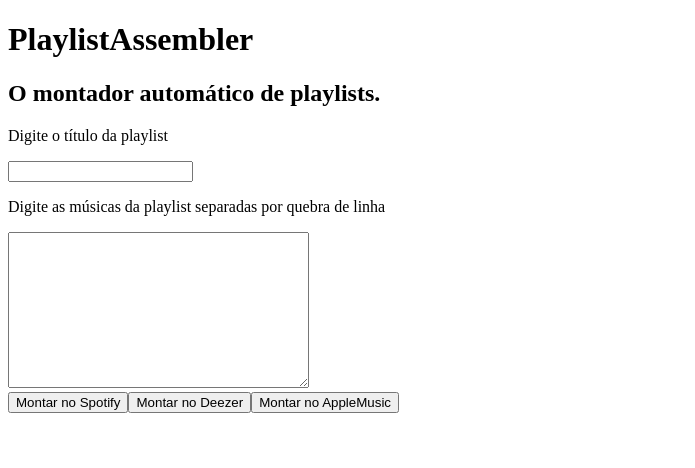
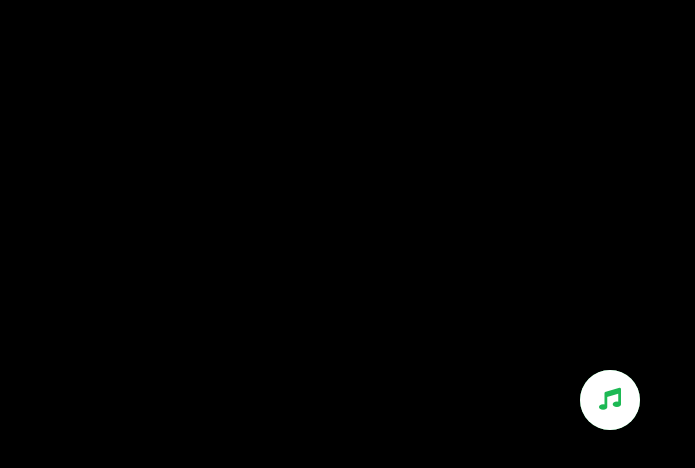
Before and after one commit to JoaoP-Silva/PlaylistAssembler, a React (Create React App) app: page / in a window 1280 px wide. Shown: the top 468 px of the page, without its empty margins (0-695 px from the left). Built offline with nearby package versions, Linux system fonts and the light colour scheme.

Commit message:
search-box

```diff
--- a/package.json
+++ b/package.json
@@ -6,7 +6,9 @@
     "@testing-library/jest-dom": "^5.16.5",
     "@testing-library/react": "^13.4.0",
     "@testing-library/user-event": "^13.5.0",
+    "bootstrap": "^5.2.1",
     "react": "^18.2.0",
+    "react-bootstrap": "^2.5.0",
     "react-dom": "^18.2.0",
     "react-scripts": "5.0.1",
     "web-vitals": "^2.1.4"
--- a/public/index.html
+++ b/public/index.html
@@ -3,6 +3,7 @@
   <head>
     <meta charset="utf-8" />
     <link rel="icon" href="%PUBLIC_URL%/favicon.ico" />
+    <link rel="stylesheet" href="https://cdnjs.cloudflare.com/ajax/libs/font-awesome/5.15.3/css/all.min.css"/>
     <meta name="viewport" content="width=device-width, initial-scale=1" />
     <meta name="theme-color" content="#000000" />
     <meta
--- a/src/backend/app.js
+++ b/src/backend/app.js
@@ -70,7 +70,7 @@ export function onPageLoad(){
     streaming = parseInt(localStorage.getItem("streaming"));
     var queryString = window.location.search
     if(queryString.length > 0){
-        if(streaming == null){window.history.pushState("", "", redirect_uri);}
+        if(streaming === null){window.history.pushState("", "", redirect_uri);}
         switch(streaming){
             case 1:
                 debugger;
--- /dev/null
+++ b/src/frontend/Components/SearchBox.js
@@ -0,0 +1,46 @@
+import "../Css/SearchBox.css"
+
+const SearchBox = ({ color }) => {
+    var isActive = false
+    var style = {
+        background: color,
+        color: "#fff"
+    }
+    const clickOnMusicIcon = () => {
+        const searchBox = document.querySelector(".search-box");
+        const searchBtn = document.querySelector(".search-icon");
+        const searchInput = document.querySelector("input");
+        isActive = !isActive
+        if (isActive) {
+            style = {
+                background: color,
+                color: "#fff"
+            }
+            searchBox.classList.add("active");
+            searchBtn.classList.add("active");
+            searchInput.classList.add("active");
+        } else {
+            style = {
+                background: "#fff",
+                color
+            }
+            searchBox.classList.remove("active");
+            searchBtn.classList.remove("active");
+            searchInput.classList.remove("active");
+        }
+        searchInput.focus()
+    }
+
+    return (
+        <div className="search-box" style={style}>
+            <input type="text" placeholder="Type to search.." />
+            <div className="search-icon" onClick={clickOnMusicIcon}>
+                <i className="fas fa-music"></i>
+            </div>
+            <div className="search-data">
+            </div>
+        </div>
+    )
+}
+
+export default SearchBox
--- /dev/null
+++ b/src/frontend/Css/App.css
@@ -0,0 +1,6 @@
+.app {
+    position: absolute;
+    height: 100%;
+    width: 100%;
+    background-color: black;
+}
--- /dev/null
+++ b/src/frontend/Css/SearchBox.css
@@ -0,0 +1,83 @@
+@import url('https://fonts.googleapis.com/css?family=Poppins:400,500,600,700&display=swap');
+
+*{
+  margin: 0;
+  padding: 0;
+  box-sizing: border-box;
+  font-family: 'Poppins', sans-serif;
+}
+::selection{
+  color: #fff;
+  background: #664AFF;
+}
+.search-box{
+  position: absolute;
+  height: 60px;
+  width: 60px;
+  border-radius: 50%;
+  box-shadow: 5px 5px 30px rgba(0,0,0,.2);
+  transition: all 0.5s cubic-bezier(0.68, -0.55, 0.265, 1.55);
+  top: 50%;
+  left: 50%;
+  margin: -30px 0 0 -60px;
+}
+.search-box.active{
+  width: 350px;
+  margin: -30px 0 0 -175px;
+}
+.search-box input{
+  width: 100%;
+  height: 100%;
+  border: none;
+  border-radius: 50px;
+  background: #fff;
+  outline: none;
+  padding: 0 60px 0 20px;
+  font-size: 18px;
+  opacity: 0;
+  transition: all 0.5s cubic-bezier(0.68, -0.55, 0.265, 1.55);
+}
+.search-box input.active{
+  opacity: 1;
+}
+.search-box input::placeholder{
+  color: #a6a6a6;
+}
+.search-box .search-icon{
+  position: absolute;
+  right: 0px;
+  top: 50%;
+  transform: translateY(-50%);
+  height: 60px;
+  width: 60px;
+
+  border-radius: 50%;
+  text-align: center;
+  line-height: 60px;
+  font-size: 22px;
+  background: #fff;
+  color: #1DB954;
+  cursor: pointer;
+  z-index: 1;
+  transition: all 0.5s cubic-bezier(0.68, -0.55, 0.265, 1.55);
+}
+.search-box .search-icon.active{
+  right: 5px;
+  height: 50px;
+  line-height: 50px;
+  width: 50px;
+  font-size: 20px;
+  background: #1DB954;
+  color: #fff;
+  transform: translateY(-50%) rotate(360deg);
+}
+.search-box .search-data{
+  text-align: center;
+  padding-top: 7px;
+  color: #fff;
+  font-size: 18px;
+  word-wrap: break-word;
+}
+.search-box .search-data.active{
+  display: none;
+}
--- a/src/frontend/Screens/App.js
+++ b/src/frontend/Screens/App.js
@@ -1,20 +1,12 @@
-import { onPageLoad, requestAuthSpotify } from "../../backend/app"
+import { Container } from "react-bootstrap";
+import "../Css/App.css"
+import SearchBox from "../Components/SearchBox";
 
 function App() {
+  const color = "#1DB954"
   return (
-    <div className="App" onLoad={onPageLoad()}>
-      <h1>PlaylistAssembler</h1>
-      <h2>O montador automático de playlists.</h2>
-      <p>Digite o título da playlist</p>
-      <input type="text" id="plTitle"></input>
-      <p><label htmlFor="musicList">Digite as músicas da playlist separadas por quebra de linha</label></p>
-      <textarea id="musicList" name="musicList" rows="10" cols="35"></textarea> <br></br>
-      <form>
-        <input type="button" value="Montar no Spotify" id="spotifyBtn" onClick= {requestAuthSpotify} />
-        <input type="button" value="Montar no Deezer" id="deezerBtn" />
-        <input type="button" value="Montar no AppleMusic" id="appleBtn" />
-      </form>
-
+    <div className="app">
+      <SearchBox color = {color}></SearchBox>
     </div>
   );
 }
--- a/src/index.js
+++ b/src/index.js
@@ -1,6 +1,8 @@
 import React from 'react';
 import ReactDOM from 'react-dom/client';
 import App from './frontend/Screens/App';
+import "bootstrap/dist/css/bootstrap.min.css"
+import "./index.css"
 
 const root = ReactDOM.createRoot(document.getElementById('root'));
 root.render(
```
Also changed, not shown: src/frontend/Components/AppsButtonGroup.js (added, +15 -0 lines), src/index.css (added), 1 other file (tests, documents, lock files or other folders).
